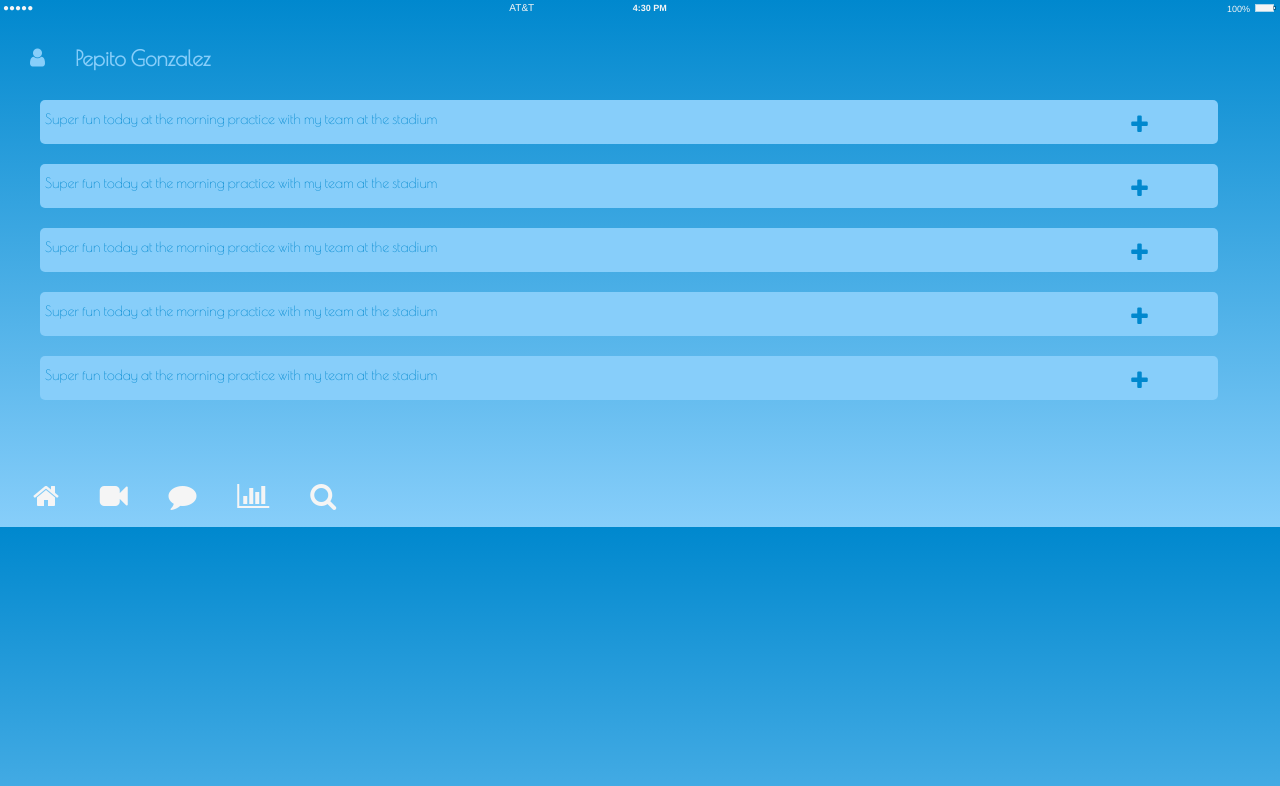
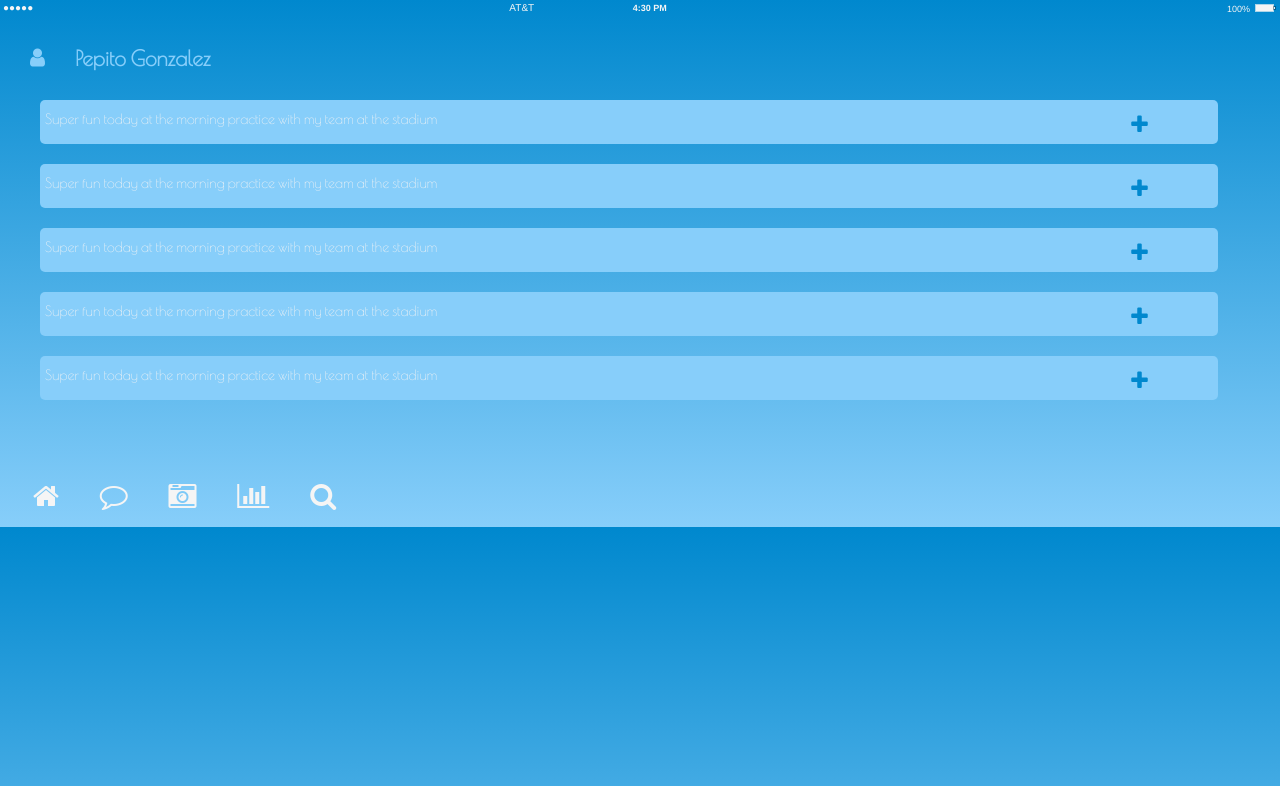
Before and after one commit to rosalsm/stream, a website: page src/page2.html in a window 1280 px wide. Drawn offline with nearby package versions, Linux system fonts and the light colour scheme; files that its build step writes are made by us from their sources.

Commit message:
follow client choice

```diff
--- a/src/page2.html
+++ b/src/page2.html
@@ -74,8 +74,9 @@
         <section class="icons-nav-down">
           <nav>
             <a href="#" class="fa fa-home"></a>
-            <a href="#" class="fa fa-video-camera"></a>
-            <a href="#" class="fa fa-comment"></a>
+            <a href="#" class="fa fa-comment-o"></a>
+            <a href="#" class="fa fa-camera-retro"></a>
+            <!-- <a href="#" class="fa fa-video-camera"></a> -->
             <a href="#" class="fa fa-bar-chart"></a>
             <a href="#" class="fa fa-search"></a>
 
--- a/src/scss/_home.scss
+++ b/src/scss/_home.scss
@@ -9,6 +9,7 @@ $inputblue: #4BAFE7;
 //$submitblue: #0289CF;
 $submitblue: #249BDA;
 $letters: rgb(204,215,219);
+$hueso: #F1F3F5;
 //$darkletters: rgb(0,0,139);
 
 
--- a/src/scss/_page2.scss
+++ b/src/scss/_page2.scss
@@ -46,7 +46,7 @@
   list-style-type: none;
   padding: 9px 5px 5px 5px;
   background-color: $lightblue;
-  color: $blue;
+  color: $hueso;
   font-family: Poiret One;
   font-weight: 400;
   border-radius: 5px;
@@ -76,7 +76,7 @@
   margin: 77px 10px 10px 10px;
 
 }
-.fa-home, .fa-video-camera, .fa-comment, .fa-bar-chart, .fa-search{
+.fa-home, .fa-video-camera, .fa-camera-retro, .fa-comment-o, .fa-bar-chart, .fa-search{
   color: $white;
   margin-left: 23px;
   margin-right: 10px;
```
